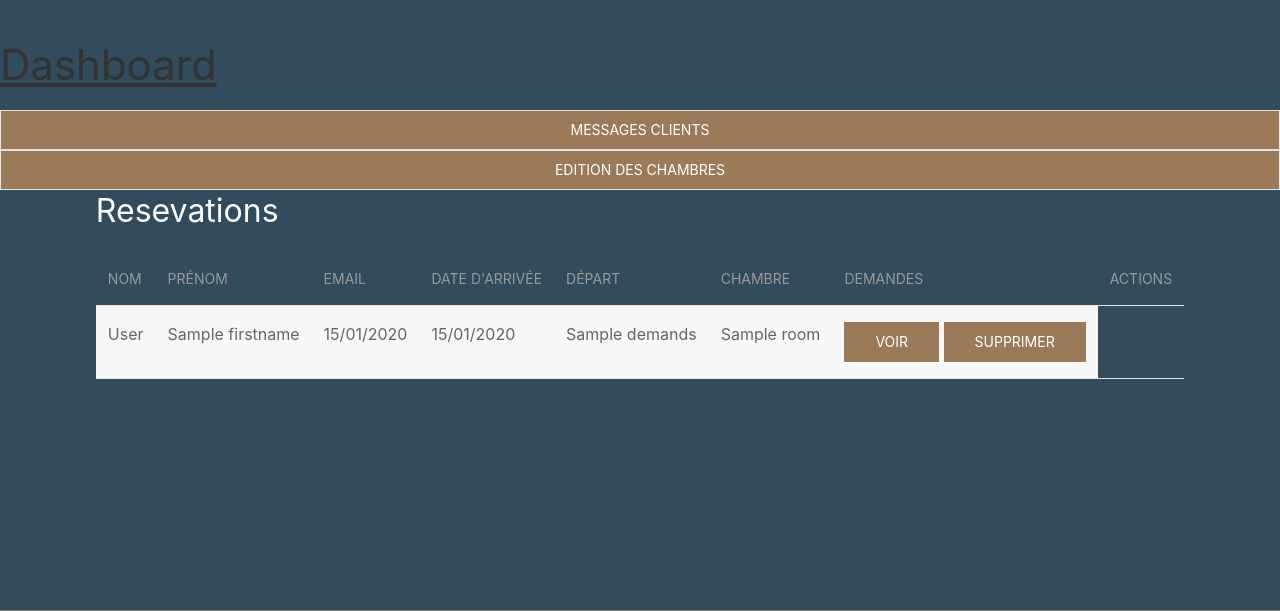
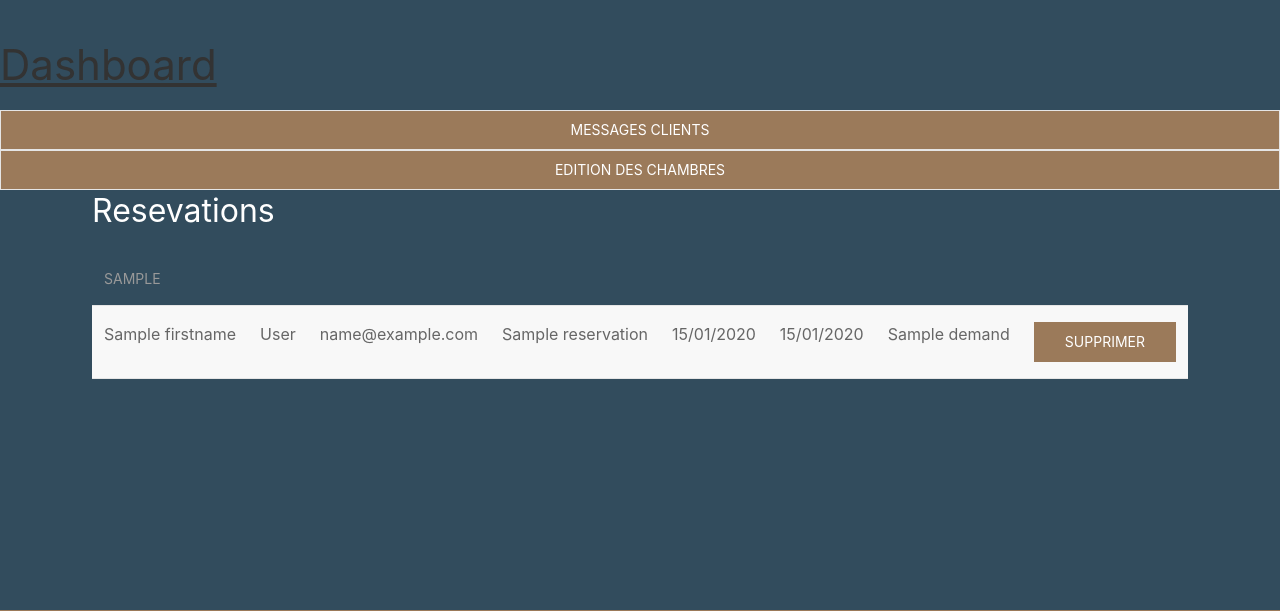
Before and after one commit to WildCodeSchool-2023-09/php-p2-strasgite, a PHP site: template src/View/Admin/Dashboard/index.html.twig in a window 1280 px wide. Shown: the part 100-711 px from the top of the page. Run offline with PHP 8.4, Linux system fonts and the light colour scheme; the template is opened without the code that fills it: most values are stand-ins (such as "Sample title", 1, 10 or a date in 2020); some libraries are stand-ins or nearby versions; some web fonts are replaced.

Commit message:
fonction delete , rectifications de certains bugs

```diff
--- a/src/Model/DashboardManager.php
+++ b/src/Model/DashboardManager.php
@@ -15,4 +15,10 @@ class DashboardManager extends AbstractManager
         $reservations = $reservationManager->selectAllResa($orderBy, $direction);
         return $reservations;
     }
+    public function deleteReservation($id)
+    {
+        $reservationManager = new ReservationManager();
+        $reservations = $reservationManager->deleteResa($id);
+        return $reservations;
+    }
 }
--- a/src/Model/ReservationManager.php
+++ b/src/Model/ReservationManager.php
@@ -40,7 +40,8 @@ class ReservationManager extends AbstractManager
 
     public function selectAllResa(string $orderBy = '', string $direction = 'ASC'): array
     {
-        $query = "SELECT r.id_reservation, c.id_chambre, r.date_entry, r.date_exit, u.firstname, u.lastname, u.email
+        $query = "SELECT r.id_reservation, c.id_chambre, c.name AS name , r.date_entry, r.date_exit,
+        r.firstname, r.lastname, u.email, r.demand
         FROM " . self::TABLE . " r
         JOIN user AS u ON r.id_user = u.id_user
         JOIN chambre AS c ON c.id_chambre = r.chambre_id";
--- a/src/View/Admin/Dashboard/index.html.twig
+++ b/src/View/Admin/Dashboard/index.html.twig
@@ -10,31 +10,29 @@
 
 	<div class="uk-container">
 		<h2>Resevations</h2>
+
 		<table class="uk-table uk-table-striped">
 			<thead>
 				<tr>
-					<th>Nom</th>
-					<th>Prénom</th>
-					<th>Email</th>
-					<th>date d'arrivée</th>
-					<th>Départ</th>
-					<th>Chambre</th>
-					<th>Demandes</th>
-					<th>Actions</th>
+				{% for information in informationsResa %}
+					<th>{{information}}</th>
+				{% endfor %}
 				</tr>
 			</thead>
 			<tbody>
 				{% for reservation in reservations %}
 					<tr>
+					{{dump(reservation)}}
+						<td>{{ reservation.firstname }}</td>
+						{{dump(reservation)}}
 						<td>{{ reservation.lastname }}</td>
-						<td>{{ reservation.firstname }}</td>
-						<td>{{ reservation.arrivalDate|date('d/m/Y') }}</td>
-						<td>{{ reservation.departureDate|date('d/m/Y') }}</td>
-						<td>{{ reservation.demands }}</td>
-						<td>{{ reservation.room }}</td>
+						<td>{{reservation.email}}</td>
+						<td>{{ reservation.name}}</td>
+						<td>{{ reservation.date_entry|date('d/m/Y') }}</td>
+						<td>{{ reservation.date_exit|date('d/m/Y') }}</td>
+						<td>{{ reservation.demand }}</td>
 						<td>
-							<a href="admin/reservation/{{ reservation.id }}" class="uk-button uk-button-primary">Voir</a>
-							<a href="admin/reservation/{{ reservation.id }}/delete" class="uk-button uk-button-danger">Supprimer</a>
+							<a href="dashboard/delete?id={{ reservation.id_reservation }}" class="uk-button uk-button-danger">Supprimer</a>
 						</td>
 					</tr>
 				{% endfor %}
--- a/src/routes.php
+++ b/src/routes.php
@@ -16,6 +16,6 @@ return [
     'signin' => ['SecurityController', 'signin',],
     'logout' => ['SecurityController', 'logout',],
     'admin/dashboard' => ['DashboardController', 'index',],
-    'admin/Tarifs' => ['DashboardTarifsController', 'index',],
     'admin/Contact' => ['DashboardContactController', 'index',],
+    'admin/dashboard/delete' => ['DashboardController','deleteReservation',['id']],
 ];
```
Also changed, not shown: src/Controller/DashboardController.php (+18 -5 lines), src/Controller/DashboardTarifsController.php (deleted, +0 -20 lines), src/View/Admin/Tarifs/index.html.twig (deleted, +0 -51 lines).
